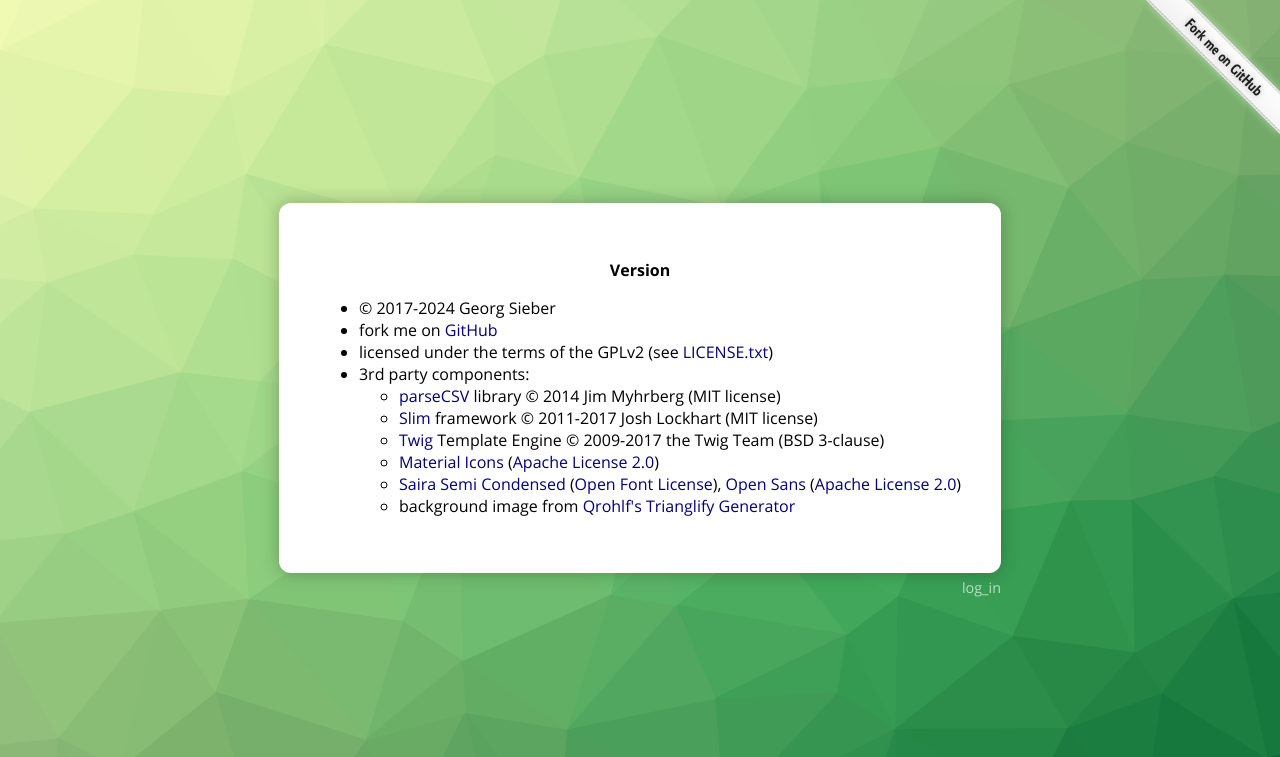
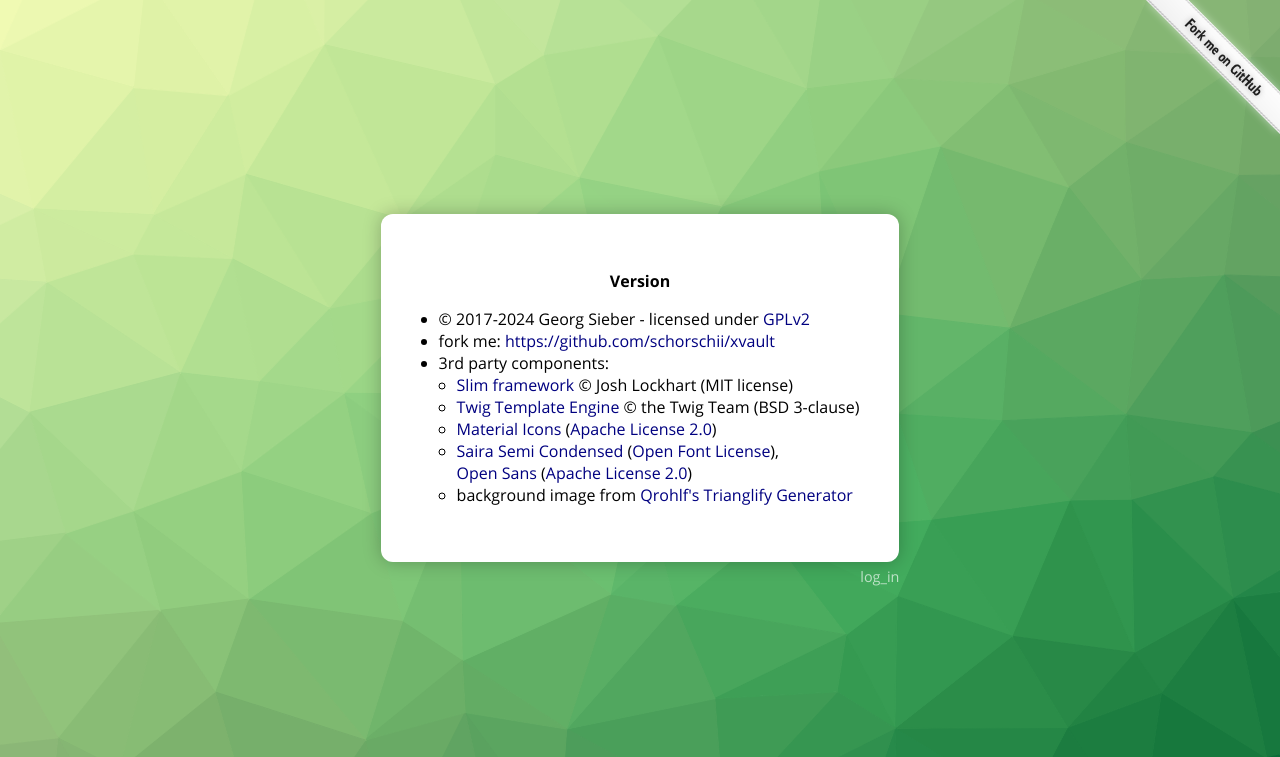
Before and after one commit to schorschii/WebVault-Pro, a PHP site: template src/Views/about.html.twig in a window 1280 px wide. Shown: the top 757 px of the page. Run offline with PHP 8.4, Linux system fonts and the light colour scheme; the template is opened without the code that fills it, so the values that code supplies are empty; some libraries are stand-ins or nearby versions.

Commit message:
improve about page

```diff
--- a/public/css/main.css
+++ b/public/css/main.css
@@ -255,6 +255,7 @@ button[disabled], .button.disabled {
 }
 #divAbout ul {
 	text-align: left;
+	padding-inline-start: 18px;
 }
 
 input, select, button, textarea {
--- a/src/Views/about.html.twig
+++ b/src/Views/about.html.twig
@@ -7,17 +7,26 @@
 		<b>Version {{ version }}</b>
 	</p>
 	<ul>
-		<li>© 2017-2024 Georg Sieber</li>
-		<li>fork me on <a href="https://github.com/schorschii/xvault" target="_blank">GitHub</a></li>
-		<li>licensed under the terms of the GPLv2 (see <a href="LICENSE.txt">LICENSE.txt</a>)</li>
+		<li>© 2017-2024 Georg Sieber - licensed under <a href="LICENSE.txt">GPLv2</a></li>
+		<li>fork me: <a href="https://github.com/schorschii/xvault" target="_blank">https://github.com/schorschii/xvault</a></li>
 		<li>3rd party components:
 			<ul>
-				<li><a href="https://github.com/parsecsv/parsecsv-for-php" target="_blank">parseCSV</a> library © 2014 Jim Myhrberg (MIT license)</li>
-				<li><a href="https://www.slimframework.com/" target="_blank">Slim</a> framework © 2011-2017 Josh Lockhart (MIT license)</li>
-				<li><a href="https://www.slimframework.com/" target="_blank">Twig</a> Template Engine © 2009-2017 the Twig Team (BSD 3-clause)</li>
-				<li><a target='_blank' href='https://material.io/tools/icons'>Material Icons</a> (<a target='_blank' href='https://www.apache.org/licenses/LICENSE-2.0.html'>Apache License 2.0</a>)</li>
-				<li><a href="https://fonts.google.com/specimen/Saira+Semi+Condensed" target="_blank">Saira Semi Condensed</a> (<a href="http://scripts.sil.org/cms/scripts/page.php?site_id=nrsi&id=OFL_web" target="_blank">Open Font License</a>), <a href="https://fonts.google.com/specimen/Open+Sans" target="_blank">Open Sans</a> (<a href="http://www.apache.org/licenses/LICENSE-2.0" target="_blank">Apache License 2.0</a>)</li>
-				<li>background image from <a href="https://qrohlf.com/trianglify-generator/" target="_blank">Qrohlf's Trianglify Generator</a></li>
+				<li>
+					<a href="https://www.slimframework.com/" target="_blank">Slim framework</a> © Josh Lockhart (MIT license)
+				</li>
+				<li>
+					<a href="https://twig.symfony.com/" target="_blank">Twig Template Engine</a> © the Twig Team (BSD 3-clause)
+				</li>
+				<li>
+					<a target='_blank' href='https://material.io/tools/icons'>Material Icons</a> (<a target='_blank' href='https://www.apache.org/licenses/LICENSE-2.0.html'>Apache License 2.0</a>)
+				</li>
+				<li>
+					<a href="https://fonts.google.com/specimen/Saira+Semi+Condensed" target="_blank">Saira Semi Condensed</a> (<a href="http://scripts.sil.org/cms/scripts/page.php?site_id=nrsi&id=OFL_web" target="_blank">Open Font License</a>),
+					<br><a href="https://fonts.google.com/specimen/Open+Sans" target="_blank">Open Sans</a> (<a href="http://www.apache.org/licenses/LICENSE-2.0" target="_blank">Apache License 2.0</a>)
+				</li>
+				<li>
+					background image from <a href="https://qrohlf.com/trianglify-generator/" target="_blank">Qrohlf's Trianglify Generator</a>
+				</li>
 			</ul>
 		</li>
 	</ul>
```
